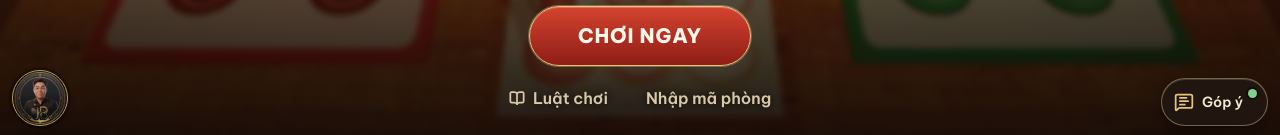
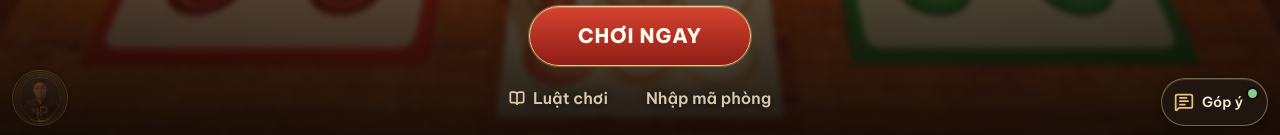
Before and after one commit to johnnybui1911/game-ca-ngua-online, a React (Vite) app: page / in a window 1280 px wide. Shown: the part 662-797 px from the top of the page. Built offline with nearby package versions, Linux system fonts and the light colour scheme; no server answers.

Commit message:
style: creator badge at 20% opacity (#90)
Co-authored-by: Johnny Bui <johnny.bui@shopee.com>

```diff
--- a/web/src/chrome/chrome.css
+++ b/web/src/chrome/chrome.css
@@ -18,7 +18,7 @@
   user-select: none;
   -webkit-user-select: none;
   -webkit-touch-callout: none;
-  opacity: 0.8;
+  opacity: 0.2;
 }
 
 .creator-badge img {
--- a/web/src/landing/landing.css
+++ b/web/src/landing/landing.css
@@ -93,7 +93,7 @@ body.landing {
   user-select: none;
   -webkit-user-select: none;
   -webkit-touch-callout: none;
-  opacity: 0.8;
+  opacity: 0.2;
 }
 
 .lp-creator img {
```
